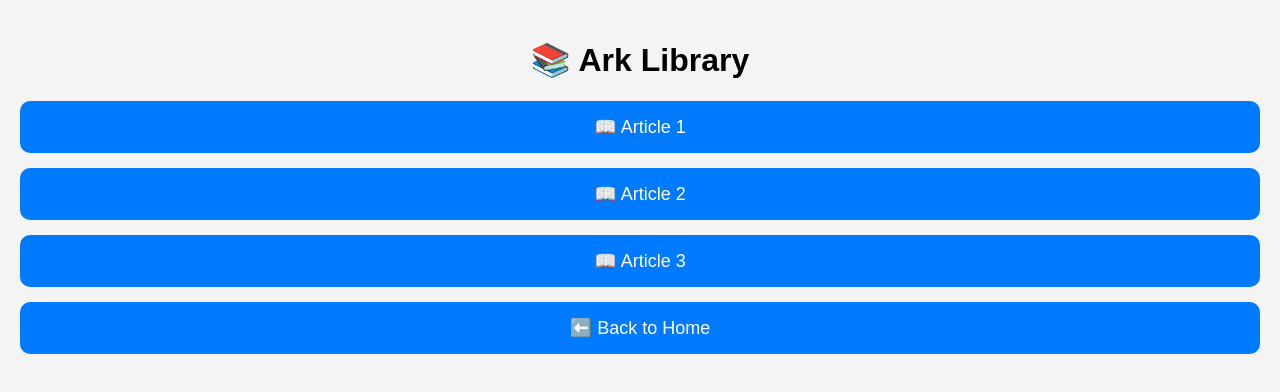
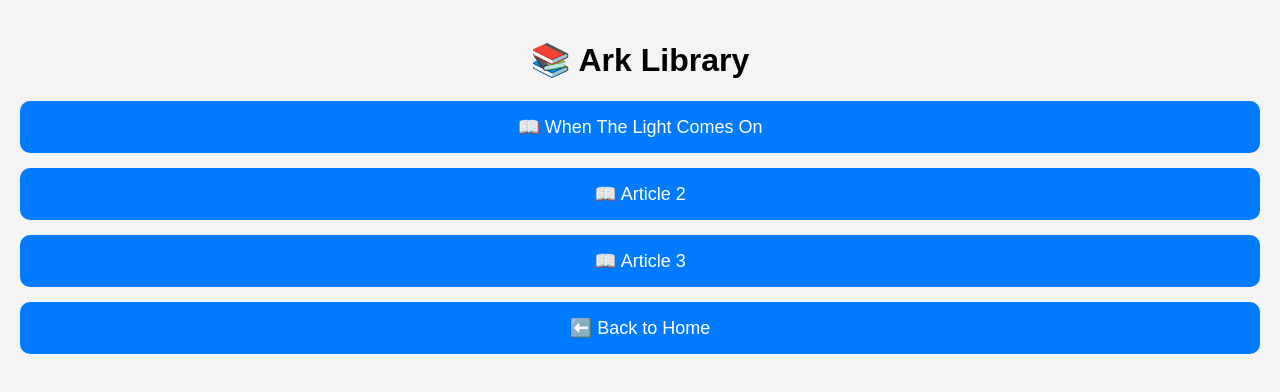
Before and after one commit to Livegist/ark-mini-app, a website: page public/library.html in a window 1280 px wide. Drawn offline with Linux system fonts and the light colour scheme.

Commit message:
Added Library page and updated index + bot

```diff
--- a/public/library.html
+++ b/public/library.html
@@ -27,7 +27,7 @@
   <div class="container">
     <h1>📚 Ark Library</h1>
     <ul>
-      <li><a href="https://example.com/article1" target="_blank">📖 Article 1</a></li>
+      <li><a href="https://live4sure.blogspot.com/p/when-light-comes-on.html" target="_blank">📖 When The Light Comes On</a></li>
       <li><a href="https://example.com/article2" target="_blank">📖 Article 2</a></li>
       <li><a href="https://example.com/article3" target="_blank">📖 Article 3</a></li>
       <li><a href="/">⬅️ Back to Home</a></li>
```
